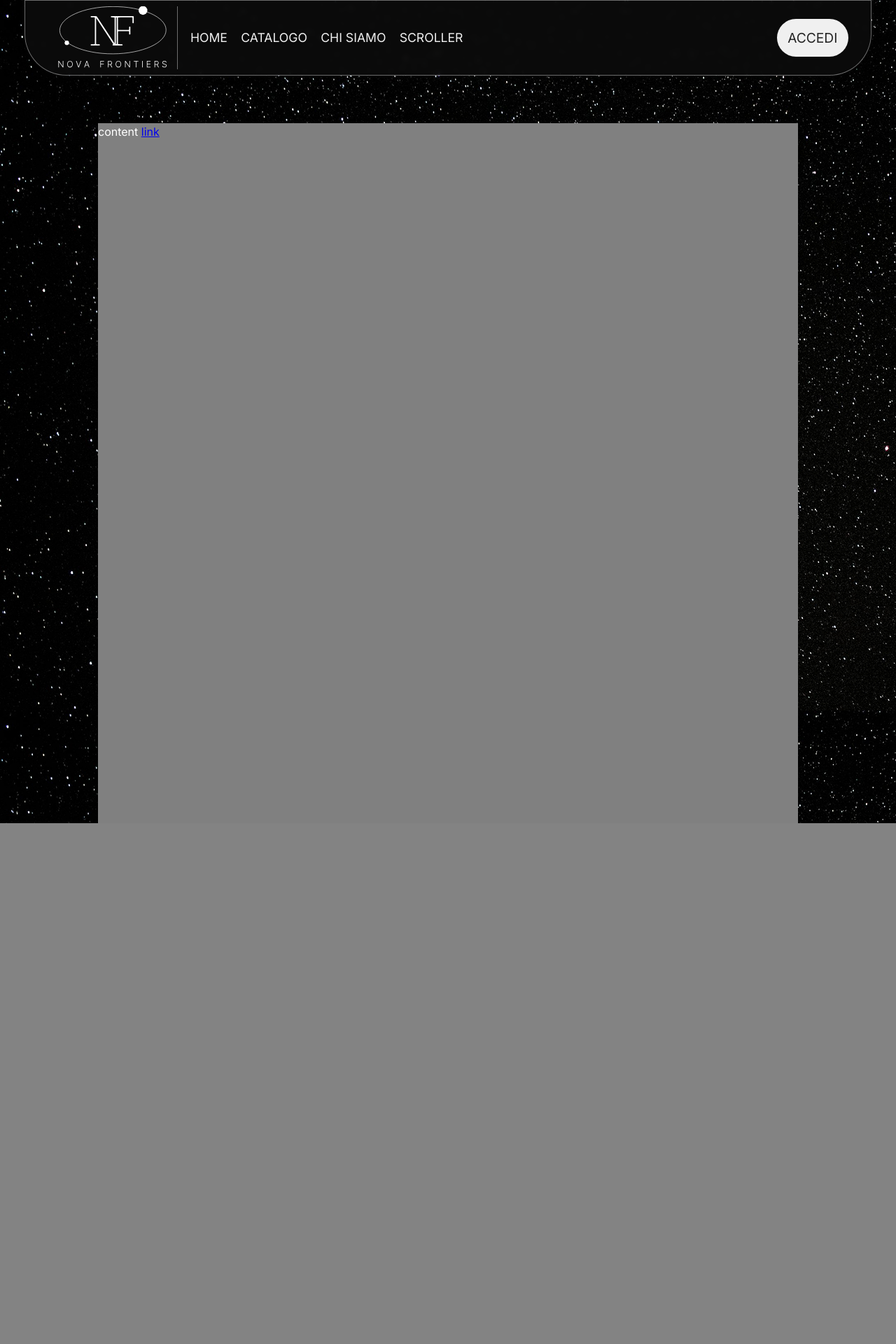
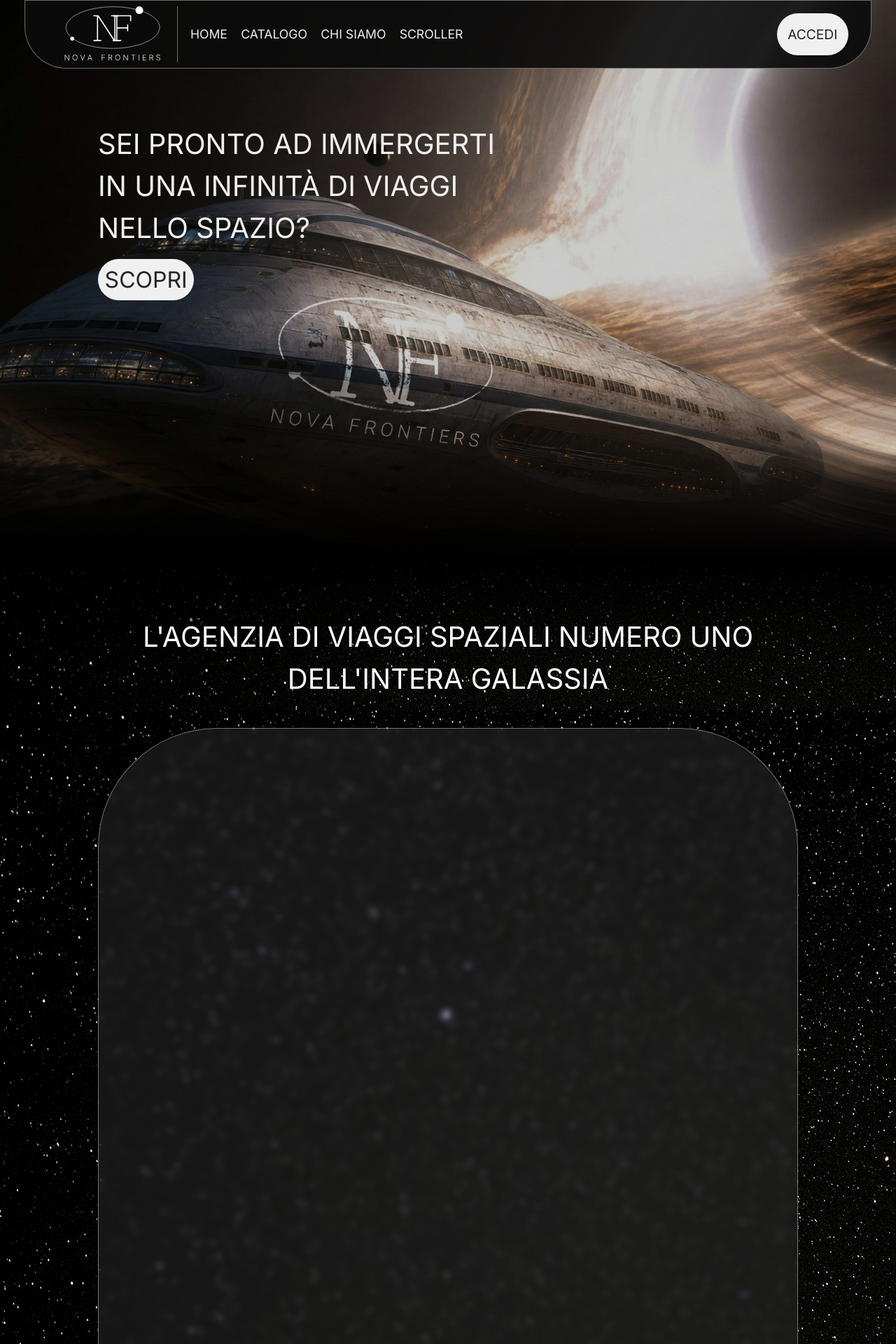
Before and after one commit to Chris-Libra-Unipd/ProgettoTecWeb, a PHP site: page / in a window 1280 px wide. Shown: the top 1920 px of the page at 70% size. Before the commit the page ends 1176 px from the top, so only its background shows below. Run offline with PHP 8.4, Linux system fonts and the light colour scheme.

Commit message:
prima versione home

```diff
--- a/css/mini_style.css
+++ b/css/mini_style.css
@@ -23,3 +23,7 @@
 #header-container .menu-mobile-aperto-alta-spec {
     display: flex;
 }
+
+h2 {
+    font-size: 1.8em;
+}
--- a/css/style.css
+++ b/css/style.css
@@ -13,6 +13,7 @@
     --txt-error-messages: #DF1818;
     --bgButton-color-not-pure-white: #F0F0F0;
     --header-bg-color: rgba(12, 12, 12, 0.9);
+    --generic-liquid-glass-bg-coor: rgba(71, 71, 71, 0.3);
     --border-liquid-glass: rgba(255, 255, 255, 0.4);
 }
 
@@ -21,10 +22,10 @@ html {
     scroll-padding-top: 11em;
 }
 
+
 html, body {
-    font-size: 100%;
     font-family: "Inter", "Roboto", sans-serif;
-    line-height: 1.5em;
+    line-height: 1.5;
 }
 
 
@@ -34,6 +35,22 @@ body {
     background-attachment: fixed;
     padding-top: 11em;
 }
+
+#home-body {
+    padding-top: 0;
+}
+
+.generic-liquid-glass {
+    background: var(--generic-liquid-glass-bg-coor);
+    -webkit-backdrop-filter: blur(3px);
+    backdrop-filter: blur(5px);
+    border: 1px solid var(--border-liquid-glass);
+}
+
+h2 {
+    font-size: 2.5em;
+}
+
 /*================AIUTI NAVIGAZIONE====================== */
 /*================AIUTI NAVIGAZIONE====================== */
 /*================AIUTI NAVIGAZIONE====================== */
@@ -92,15 +109,13 @@ header {
     max-width: 90%;
 
     border: 1px solid var(--border-liquid-glass);
+    background: var(--header-bg-color);
+    -webkit-backdrop-filter: blur(3px);
+    backdrop-filter: blur(4.5px);
 
     transition: all 0.5s;
 }
 
-.header-bg-liquid-glass {
-    background: var(--header-bg-color);
-    -webkit-backdrop-filter: blur(3px);
-    backdrop-filter: blur(3.5px);
-}
 
 .header-container-no-scroll {
     border-radius: 0px 0px 60px 60px;
@@ -115,14 +130,14 @@ header {
     display: block;
     background-image: url("../assets/img/logo.svg");
     background-repeat: no-repeat;
-    background-size: cover;
+    background-size: contain;
     background-position: center;
     overflow: hidden;
     text-indent: -9999em;
-    height: 90px;
-    min-width: 153px;
+    height: 80px;
+    min-width: 105px;
     text-align: center;
-    padding-right: 1em;
+    padding-right: 2.5em;
     border-right: 1px solid var(--border-liquid-glass);
 }
 
@@ -227,17 +242,92 @@ header {
 }
 
 
+
+/*================HOME HERO====================== */
+/*================HOME HERO====================== */
+/*================HOME HERO====================== */
+
+#hero-container {
+    background-image: linear-gradient(
+            180deg,
+            rgba(0, 0, 0, 0.2) 0%,
+            rgba(0, 0, 0, 0.2) 80%,
+            rgba(0, 0, 0, 1) 100%
+        ),
+        url("../assets/img/home/home_hero.jpeg");
+    height: 100vh;
+    background-position: center;
+    background-repeat: no-repeat;
+    background-size: cover;
+
+    padding-top: 11em;
+    box-sizing: border-box;
+
+    margin-bottom: 5em;
+
+
+}
+
+#hero-container::after {
+    content: "";
+    position: absolute;
+    bottom: -10em;
+    left: 0;
+    width: 100%;
+    height: 10em;
+    background: linear-gradient(180deg, rgba(0,0,0,1), rgba(0,0,0,0));
+    z-index: -1000;
+}
+
+
+#hero-text-container {
+    width: 1000px;
+    max-width: 90%;
+    margin: auto;
+
+}
+
+
+#hero-text-container h2 {
+    color: var(--txt-color-not-pure-white);
+    max-width: 60%;
+    margin-bottom: 0.5em;
+    font-weight: normal;
+}
+
+
+#scopri-link {
+    color: var(--txt-color-dark-gray);
+    background-color: var(--bgButton-color-not-pure-white);
+    text-decoration: none;
+    font-size: 2em;
+    padding: 0.3em;
+    border-radius: 60px;
+    border: none;
+    margin-left: auto;
+}
+
+
+
 /*================MAIN====================== */
 /*================MAIN====================== */
 /*================MAIN====================== */
 
 #contenuto {
-
-
     width: 1000px;
-    background-color: gray;
     margin: 0 auto;
-    height: 1000px;
+    height: 3000px;
     color: white;
     max-width: 90%;
 }
+
+#contenuto h2 {
+    text-align: center;
+    font-weight: normal;
+    margin-bottom: 1em;
+}
+
+#programma-container {
+    height: 2000px;
+    border-radius: 170px;
+}
--- a/index.html
+++ b/index.html
@@ -14,7 +14,7 @@
         <link rel="icon" type="image/x-icon" href="assets/icons/favicon.ico">
         <script src="js/scriptMenu.js" defer></script>
     </head>
-    <body>
+    <body id="home-body">
         <a href="#contenuto" class="aiuti-navigazione">salta al contenuto</a>
         <header class="header-no-scroll">
             <div id="header-container" class="header-bg-liquid-glass header-container-no-scroll">
@@ -63,9 +63,19 @@
             </div>
         </header>
 
+        <div id="hero-container">
+            <div></div>
+            <article id="hero-text-container">
+                <h2>SEI PRONTO AD IMMERGERTI IN UNA INFINITÀ DI VIAGGI NELLO SPAZIO?</h2>
+                <a href="catalogo.html" id="scopri-link">SCOPRI</a>
+            </article>
+        </div>
+
+
         <main id="contenuto">
-            content
-            <a href="test.html">link</a>
+            <h2>L'AGENZIA DI VIAGGI SPAZIALI NUMERO UNO DELL'INTERA GALASSIA</h2>
+            <div id="programma-container" class="generic-liquid-glass"></div>
+
         </main>
     </body>
 </html>
```
Also changed, not shown: assets/img/home/home_hero.jpeg (added).
